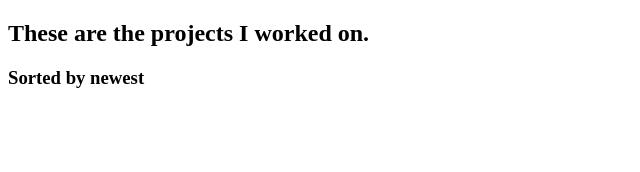
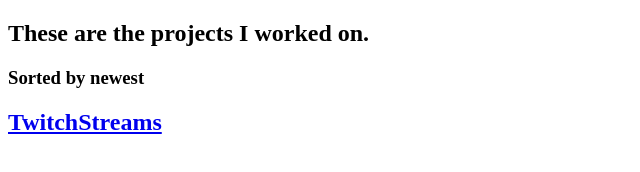
Before and after one commit to wes225/portfolio, a Gatsby site: page /projects in a window 1280 px wide. Shown: the whole page, without its empty margins (0-640 px from the left). Built offline with nearby package versions, Linux system fonts and the light colour scheme; Gatsby itself is replaced by a stand-in of ours.

Commit message:
Adds GraphQL query to generate project components from JSON of projects.

```diff
--- a/src/components/project.js
+++ b/src/components/project.js
@@ -1,11 +1,14 @@
 import React from 'react'
 
-export default Project = (props) => {
-  return (
-    <a href={props.link} target="_blank">
-      <h2>{props.title}</h2>
-      <p>{props.description}</p>
+const Project = ({...props}) => {
+  return console.log(props)||(
+    <a href={props.URL} target="_blank">
+      <h2>{props.Name}</h2>
+
       </a>
 
   )
 }
+
+
+export default Project;
--- a/src/data/projects.json
+++ b/src/data/myData.json
@@ -1,5 +1,5 @@
 {
-    "Projects":[
+    "projects":[
         {"Name":"TwitchStreams",
         "URL":"www.google.com"}
     ]
--- a/src/pages/projects.js
+++ b/src/pages/projects.js
@@ -1,11 +1,24 @@
 import React from 'react'
 import Link from 'gatsby-link'
-
-const Projects = () => (
+import Project from '../components/project'
+const Projects = ({data}) => (
   <div>
     <h2>These are the projects I worked on.</h2>
-      <h3>Sorted by newest</h3>
+    <h3>Sorted by newest</h3>
+    <div>{data.dataJson.projects.map(data =>(<Project {...data}></Project>))}</div>
+
   </div>
 )
 
 export default Projects
+
+export const IndexQuery = graphql `
+  query IndexQuery {
+    dataJson {
+      projects {
+        Name
+        URL
+      }
+    }
+  }
+`;
```
